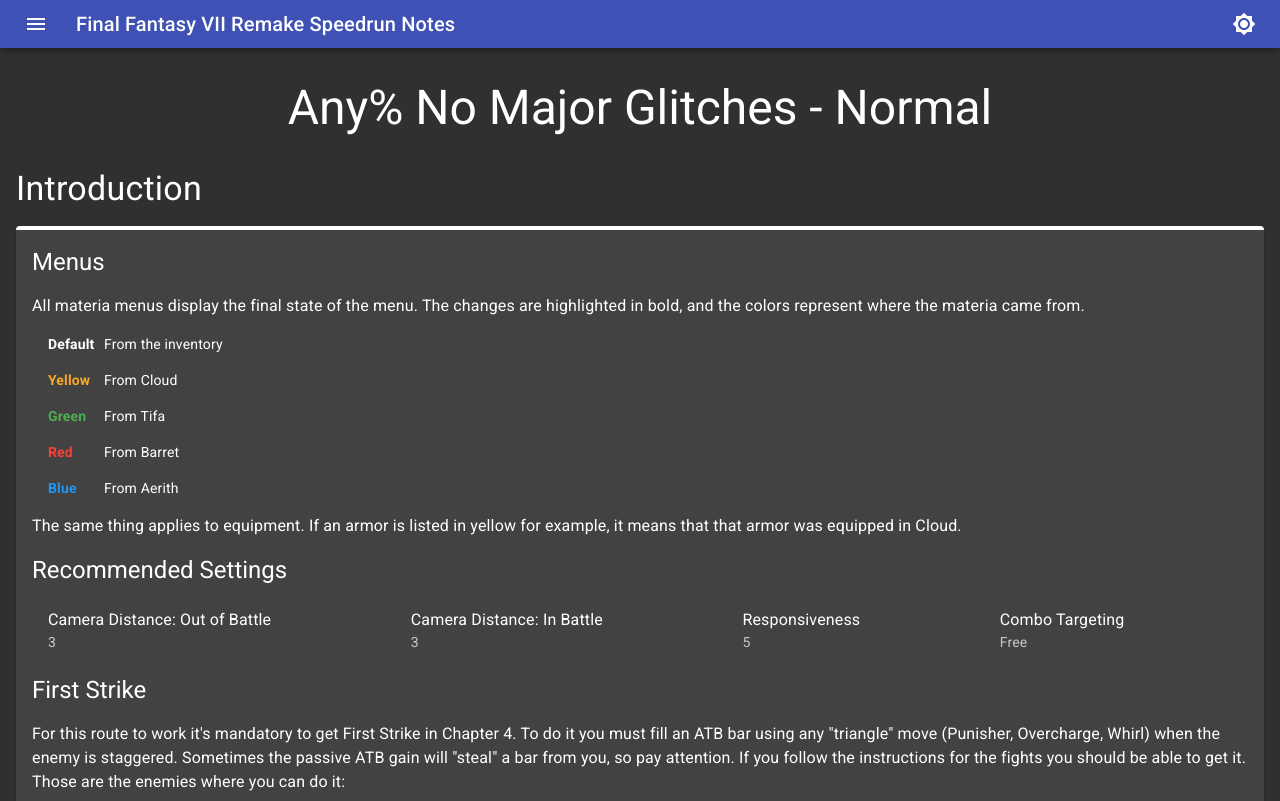
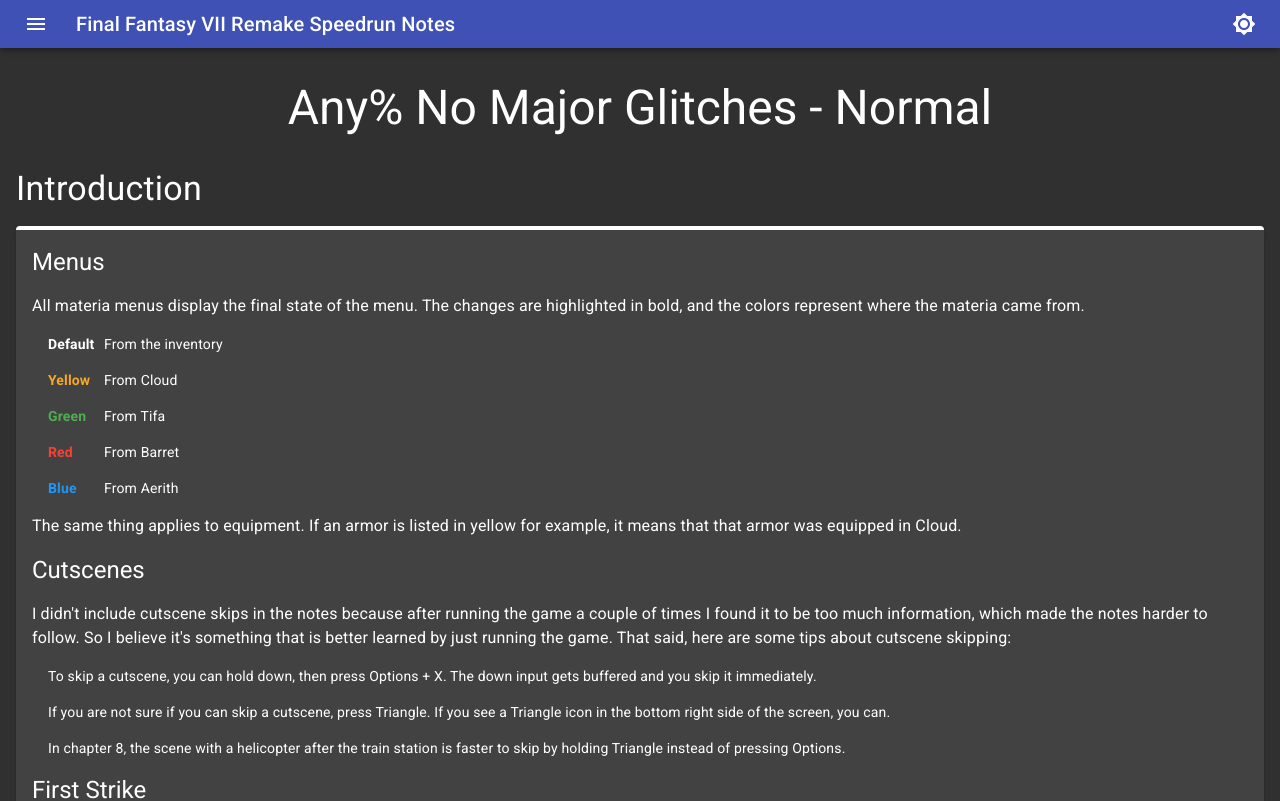
Before and after one commit to fhelwanger/ff7r-speedrun-notes, a React (Create React App) app: page / in a window 1280 px wide. Shown: the top 801 px of the page. Built offline with nearby package versions, Linux system fonts and the light colour scheme.

Commit message:
Add cutscene tips
Closes #4

```diff
--- a/src/components/Introduction.tsx
+++ b/src/components/Introduction.tsx
@@ -119,6 +119,36 @@
   );
 }
 
+function Cutscenes() {
+  const tips = [
+    "To skip a cutscene, you can hold down, then press Options + X. The down input gets buffered and you skip it immediately.",
+    "If you are not sure if you can skip a cutscene, press Triangle. If you see a Triangle icon in the bottom right side of the screen, you can.",
+    "In chapter 8, the scene with a helicopter after the train station is faster to skip by holding Triangle instead of pressing Options.",
+  ];
+
+  return (
+    <>
+      <Typography variant="h5" paragraph>
+        Cutscenes
+      </Typography>
+      <Typography>
+        I didn't include cutscene skips in the notes because after running the
+        game a couple of times I found it to be too much information, which made
+        the notes harder to follow. So I believe it's something that is better
+        learned by just running the game. That said, here are some tips about
+        cutscene skipping:
+      </Typography>
+      <List dense>
+        {tips.map((tip, tipIndex) => (
+          <ListItem key={tipIndex}>
+            <ListItemText primary={tip} />
+          </ListItem>
+        ))}
+      </List>
+    </>
+  );
+}
+
 function FirstStrike() {
   const enemies = [
     "Guard Dog",
@@ -163,8 +193,9 @@
       <Card color={theme.palette.text.primary}>
         <Box padding={2} paddingBottom={0}>
           <Menus />
+          <Cutscenes />
+          <FirstStrike />
           <RecommendedSettings />
-          <FirstStrike />
         </Box>
       </Card>
     </>
```
